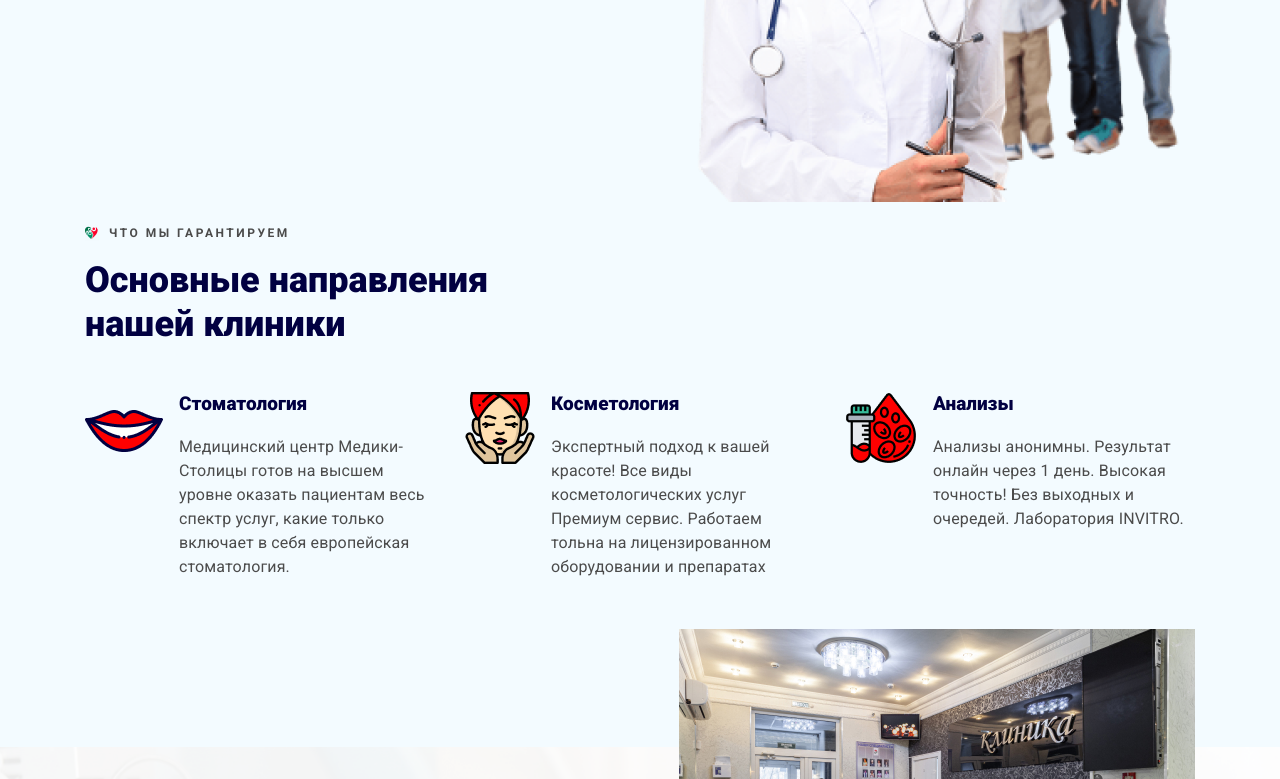
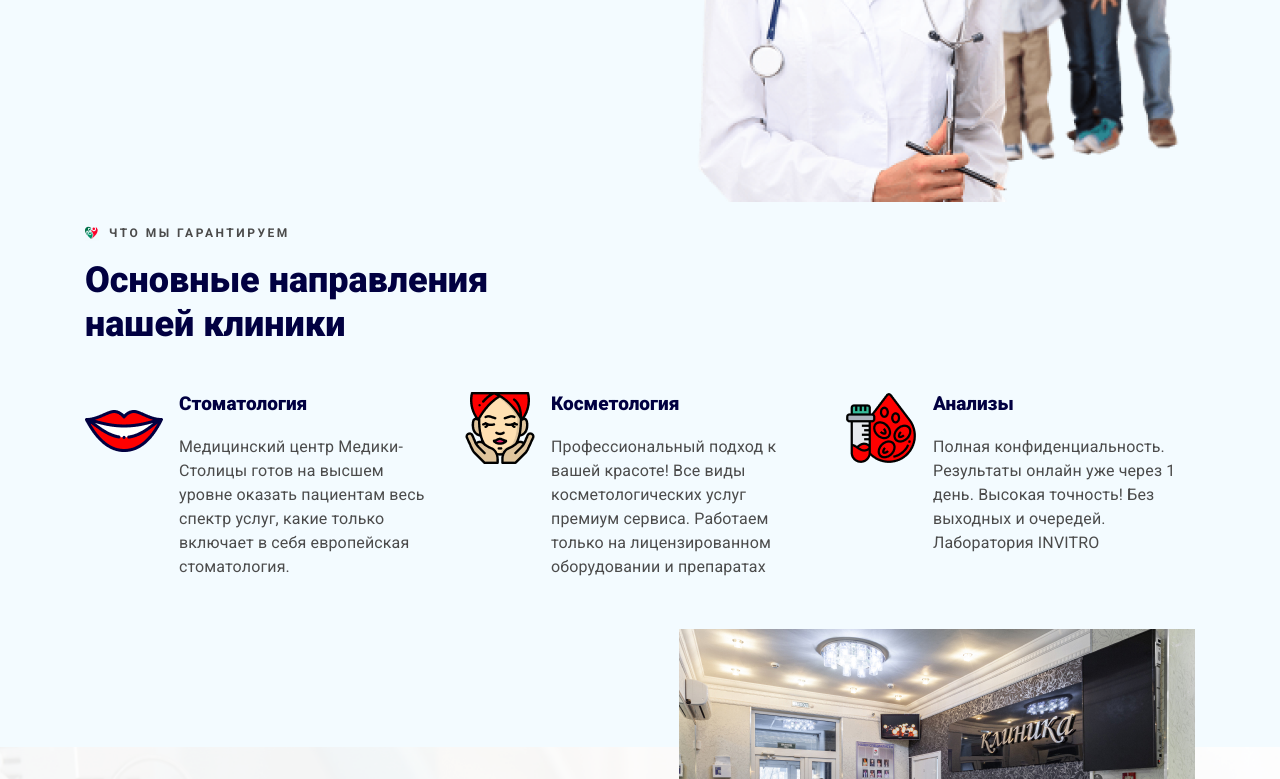
Before and after one commit to airkross2/ambulance, a plain HTML site: page index.html in a window 1280 px wide. Shown: the part 450-1229 px from the top of the page. Drawn offline with nearby package versions, Linux system fonts and the light colour scheme.

Commit message:
Add files via upload

```diff
--- a/index.html
+++ b/index.html
@@ -243,8 +243,7 @@
                     <div class="directions-card-text">
                         <div class="directions-card-title">Косметология</div>
                         <div class="directions-card-discr">
-                            Экспертный подход к вашей красоте! Все виды косметологических услуг Премиум сервис. Работаем
-                            тольна на лицензированном оборудовании и препаратах
+                            Профессиональный подход к вашей красоте! Все виды косметологических услуг премиум сервиса. Работаем только на лицензированном оборудовании и препаратах
                         </div>
                     </div>
                 </div>
@@ -255,8 +254,7 @@
                     <div class="directions-card-text">
                         <div class="directions-card-title">Анализы</div>
                         <div class="directions-card-discr">
-                            Анализы анонимны. Результат онлайн через 1 день. Высокая точность! Без выходных и очередей.
-                            Лаборатория INVITRO.
+                            Полная конфиденциальность. Результаты онлайн уже через 1 день. Высокая точность! Без выходных и очередей. Лаборатория INVITRO
                         </div>
                     </div>
                 </div>
```
